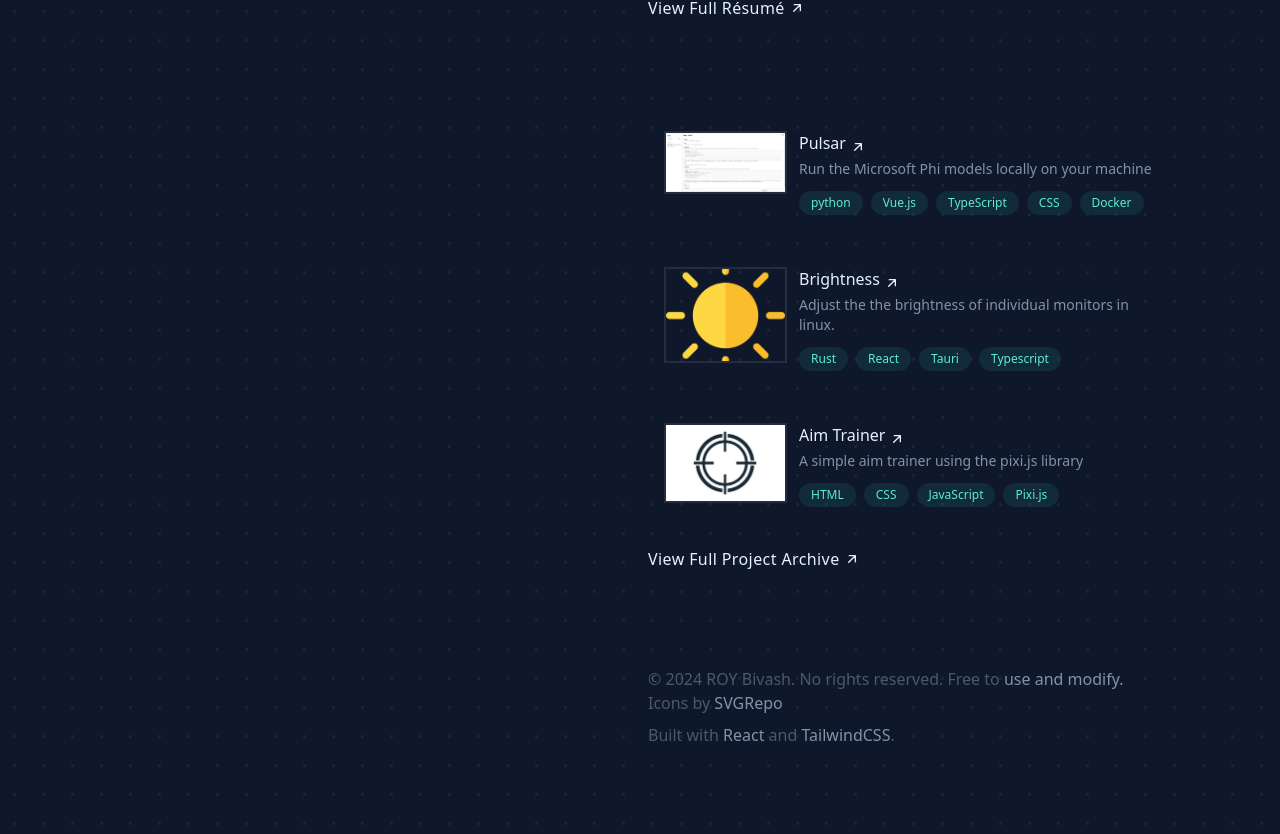
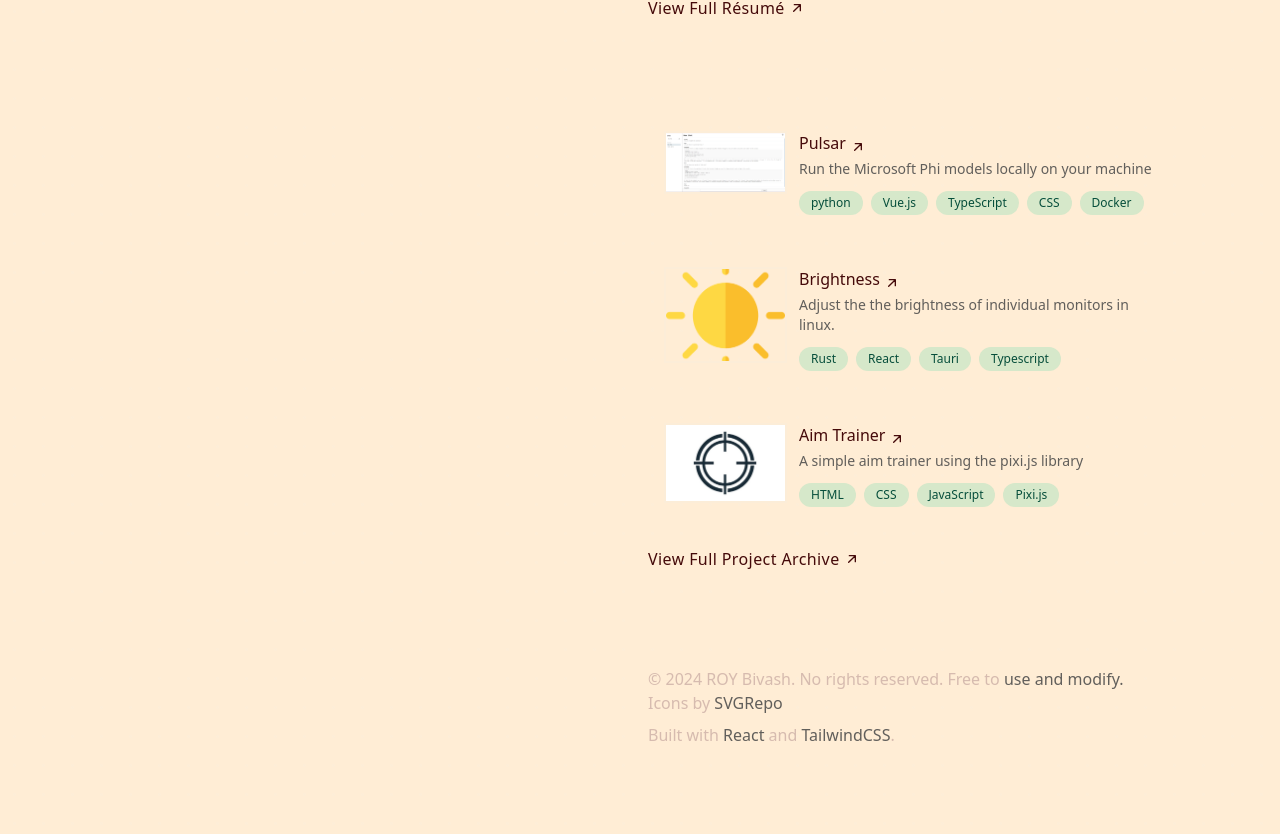
Before and after one commit to Roy-Bivash/portfolio, a React (Vite) app: page / in a window 1280 px wide. Shown: the part 1192-2026 px from the top of the page. Built offline with nearby package versions, Linux system fonts and the light colour scheme.

Commit message:
feat: new color schema

```diff
--- a/src/components/experienceCard/ExperienceCard.tsx
+++ b/src/components/experienceCard/ExperienceCard.tsx
@@ -11,12 +11,12 @@ interface ExperienceCardProps {
 
 export function ExperienceCard({ date, title, href = "#", description, tags = [] }: ExperienceCardProps) {
     return (
-        <a href={href} className="group/card transition flex flex-col md:flex-row rounded md:hover:bg-slate-800/50 md:p-4 gap-2 md:hover:shadow-lg lg:hover:!opacity-100 lg:group-hover/list:opacity-50">
+        <a href={href} className="group/card transition flex flex-col md:flex-row rounded md:hover:bg-orange-800/20 md:p-4 gap-2 md:hover:shadow-lg lg:hover:!opacity-100 lg:group-hover/list:opacity-50">
             <div className="md:w-1/4 mb-1">
                 <p className="text-textDescription text-xs font-semibold uppercase tracking-widest">{ date }</p>
             </div>
             <div className="md:w-3/4">
-                <h4 className="transition group-hover/card:text-teal-300 text-text font-medium flex items-end gap-1">
+                <h4 className="transition group-hover/card:text-orange-950 text-text font-medium flex items-end gap-1">
                     <span>{title}</span>
                     {href != "#" && (
                         <svg className="transition h-4 w-4 group-hover/card:scale-110 group-hover/card:translate-x-1 group-hover/card:-translate-y-1" viewBox="0 0 24 24" fill="none" xmlns="http://www.w3.org/2000/svg">
--- a/src/components/lightEffect/LightEffect.tsx
+++ b/src/components/lightEffect/LightEffect.tsx
@@ -4,7 +4,7 @@ export function LightEffect(){
     const pointerPosition = usePointerPosition();
     return (
         <div className="pointer-events-none fixed inset-0 z-30 transition duration-300 lg:absolute"
-            style={{background: `radial-gradient(600px at ${pointerPosition.x}px ${pointerPosition.y}px, rgba(30, 215, 160, 0.08), transparent 80%)`}}>
+            style={{background: `radial-gradient(600px at ${pointerPosition.x}px ${pointerPosition.y}px, rgb(180, 83, 9, 0.10), transparent 80%)`}}>
         </div>
     )
 }
--- a/src/components/projectCard/ProjectCard.tsx
+++ b/src/components/projectCard/ProjectCard.tsx
@@ -12,12 +12,12 @@ interface ProjectCardProps {
 
 export function ProjectCard({ img, title, href = "#", description, tags, target }: ProjectCardProps) {
     return (
-        <a href={href} target={target} className="group/card transition flex flex-col md:flex-row rounded md:hover:bg-slate-800/50 md:p-4 gap-3 md:hover:shadow-lg lg:hover:!opacity-100 lg:group-hover/list:opacity-50">
+        <a href={href} target={target} className="group/card transition flex flex-col md:flex-row rounded md:hover:bg-orange-800/20 md:p-4 gap-3 md:hover:shadow-lg lg:hover:!opacity-100 lg:group-hover/list:opacity-50">
             <div className="md:w-1/4 mb-1">
-                <img src={img} alt="project-image" className="border-2 border-slate-200/10 transition group-hover/card:border-slate-200/30 w-1/2 md:w-full lg:max-h-24 object-cover max-h-24" />
+                <img src={img} alt="project-image" className="border-2 border-slate-200/10 transition group-hover/card:border-gray-500/30 w-1/2 md:w-full lg:max-h-24 object-cover max-h-24" />
             </div>
             <div className="md:w-3/4">
-                <h4 className="transition group-hover/card:text-teal-300 text-text font-medium flex items-end gap-1">
+                <h4 className="transition group-hover/card:text-orange-950 text-text font-medium flex items-end gap-1">
                     <span>{title}</span>
                     {href != "#" && (
                         <svg className="transition h-4 w-4 group-hover/card:scale-110 group-hover/card:translate-x-1 group-hover/card:-translate-y-1" viewBox="0 0 24 24" fill="none" xmlns="http://www.w3.org/2000/svg">
--- a/src/components/tag/Tag.tsx
+++ b/src/components/tag/Tag.tsx
@@ -4,7 +4,7 @@ interface TagProps {
 
 export function Tag({ name }: TagProps){
     return(
-        <li className="bg-teal-400/10 text-teal-300 rounded-full px-3 py-1 text-xs">
+        <li className="bg-emerald-400/20 text-emerald-900 rounded-full px-3 py-1 text-xs">
             { name }
         </li>
     )
--- a/src/css/theme.css
+++ b/src/css/theme.css
@@ -1,4 +1,4 @@
-:root {
+/* :root {
     --color-text: #e6f1ff;
     --color-text-description: rgba(181, 198, 223, 0.7);
     --color-text-background: rgba(138, 153, 173, 0.5);
@@ -6,4 +6,18 @@
     --color-primary: rgb(136, 230, 219);
     --color-secondary: rgb(27, 67, 131);
     --color-accent: rgb(52, 64, 213);
+} */
+
+:root {
+    --color-text: #450a0a;
+    --color-text-description: rgba(70, 70, 70, 0.856);
+    --color-text-background: rgba(173, 138, 138, 0.5);
+    --color-background: #ffedd5;
+    --color-primary: rgb(136, 230, 219);
+    --color-secondary: rgb(27, 67, 131);
+    --color-accent: rgb(52, 64, 213);
 }
+
+.test{
+    color: rgb(180, 83, 9);
+}
--- a/src/pages/archive/Archive.tsx
+++ b/src/pages/archive/Archive.tsx
@@ -94,7 +94,7 @@ export default function Archive(){
             <LightEffect />
             <div className="mx-auto min-h-screen max-w-screen-xl px-6 py-12 md:px-12 md:py-20 lg:px-24 lg:py-10">
                 <div className="mt-6 mb-2">
-                        <a href="/" className="transition group font-normal tracking-wide text-teal-300 flex items-center gap-1">
+                        <a href="/" className="transition group font-normal tracking-wide text-emerald-500 flex items-center gap-1">
                             <svg className="transition h-4 w-4 group-hover:-translate-x-2" viewBox="0 0 24 24" fill="none" xmlns="http://www.w3.org/2000/svg">
                                 <g id="SVGRepo_bgCarrier" strokeWidth="0"></g>
                                 <g id="SVGRepo_tracerCarrier" strokeLinecap="round" strokeLinejoin="round"></g>
@@ -150,7 +150,7 @@ export default function Archive(){
                                 </td>
                                 <td className="py-4 pl-4 align-top hidden md:table-cell">
                                     {el.link && (
-                                        <a href={el.link.href} target={el.link.target} className="group text-sm font-normal leading-tight text-textDescription hover:text-teal-300 flex items-end gap-1">
+                                        <a href={el.link.href} target={el.link.target} className="group text-sm font-normal leading-tight text-textDescription hover:text-emerald-500 flex items-end gap-1">
                                             <span>{el.link.display}</span>
                                             <span>
                                                 <svg className="transition h-4 w-4 mb-1 group-hover:translate-x-1 group-hover:-translate-y-1" viewBox="0 0 24 24" fill="none" xmlns="http://www.w3.org/2000/svg">
--- a/src/pages/home/main/Main.tsx
+++ b/src/pages/home/main/Main.tsx
@@ -115,7 +115,7 @@ export function Main(){
                     ))}
                 </ExperienceCardList>
                 <div className="mt-6">
-                    <a href="./resume.pdf" className="transition group text-text font-normal tracking-wide hover:text-teal-300 flex items-end gap-1">
+                    <a href="./resume.pdf" className="transition group text-text font-normal tracking-wide hover:text-emerald-500 flex items-end gap-1">
                         <span>View Full Résumé</span>
                         <svg className="transition h-4 w-4 mb-1 group-hover:translate-x-1 group-hover:-translate-y-1" viewBox="0 0 24 24" fill="none" xmlns="http://www.w3.org/2000/svg">
                             <g id="SVGRepo_bgCarrier" strokeWidth="0"></g>
@@ -145,7 +145,7 @@ export function Main(){
                     ))}
                 </ProjectCardList>
                 <div className="mt-6">
-                    <a href="./archive" className="transition group text-text font-normal tracking-wide hover:text-teal-300 flex items-end gap-1">
+                    <a href="./archive" className="transition group text-text font-normal tracking-wide hover:text-emerald-500 flex items-end gap-1">
                         <span>View Full Project Archive</span>
                         <svg className="transition h-4 w-4 mb-1 group-hover:translate-x-1 group-hover:-translate-y-1" viewBox="0 0 24 24" fill="none" xmlns="http://www.w3.org/2000/svg">
                             <g id="SVGRepo_bgCarrier" strokeWidth="0"></g>
@@ -159,13 +159,13 @@ export function Main(){
             </section>
             <div className="text-textBackground">
                 <p>
-                    &copy; { currentYear } ROY Bivash. No rights reserved. Free to <a href="https://github.com/Roy-Bivash/portfolio" target="_blank" className="transition text-textDescription hover:underline hover:text-teal-300">use and modify.</a>
+                    &copy; { currentYear } ROY Bivash. No rights reserved. Free to <a href="https://github.com/Roy-Bivash/portfolio" target="_blank" className="transition text-textDescription hover:underline hover:text-emerald-500">use and modify.</a>
                 </p>
                 <p>
-                    Icons by <a href="https://www.svgrepo.com/" target="_blank" className="transition text-textDescription hover:underline hover:text-teal-300">SVGRepo</a>
+                    Icons by <a href="https://www.svgrepo.com/" target="_blank" className="transition text-textDescription hover:underline hover:text-emerald-500">SVGRepo</a>
                 </p>
                 <p className="mt-2">
-                    Built with <a href="https://reactjs.org/" target="_blank" className="transition text-textDescription hover:underline hover:text-teal-300">React</a> and <a href="https://tailwindcss.com/" target="_blank" className="transition text-textDescription hover:underline hover:text-teal-300">TailwindCSS</a>.
+                    Built with <a href="https://reactjs.org/" target="_blank" className="transition text-textDescription hover:underline hover:text-emerald-500">React</a> and <a href="https://tailwindcss.com/" target="_blank" className="transition text-textDescription hover:underline hover:text-emerald-500">TailwindCSS</a>.
                 </p>
             </div>
         </main>
```
Also changed, not shown: 1 other file (tests, documents, lock files or other folders).
